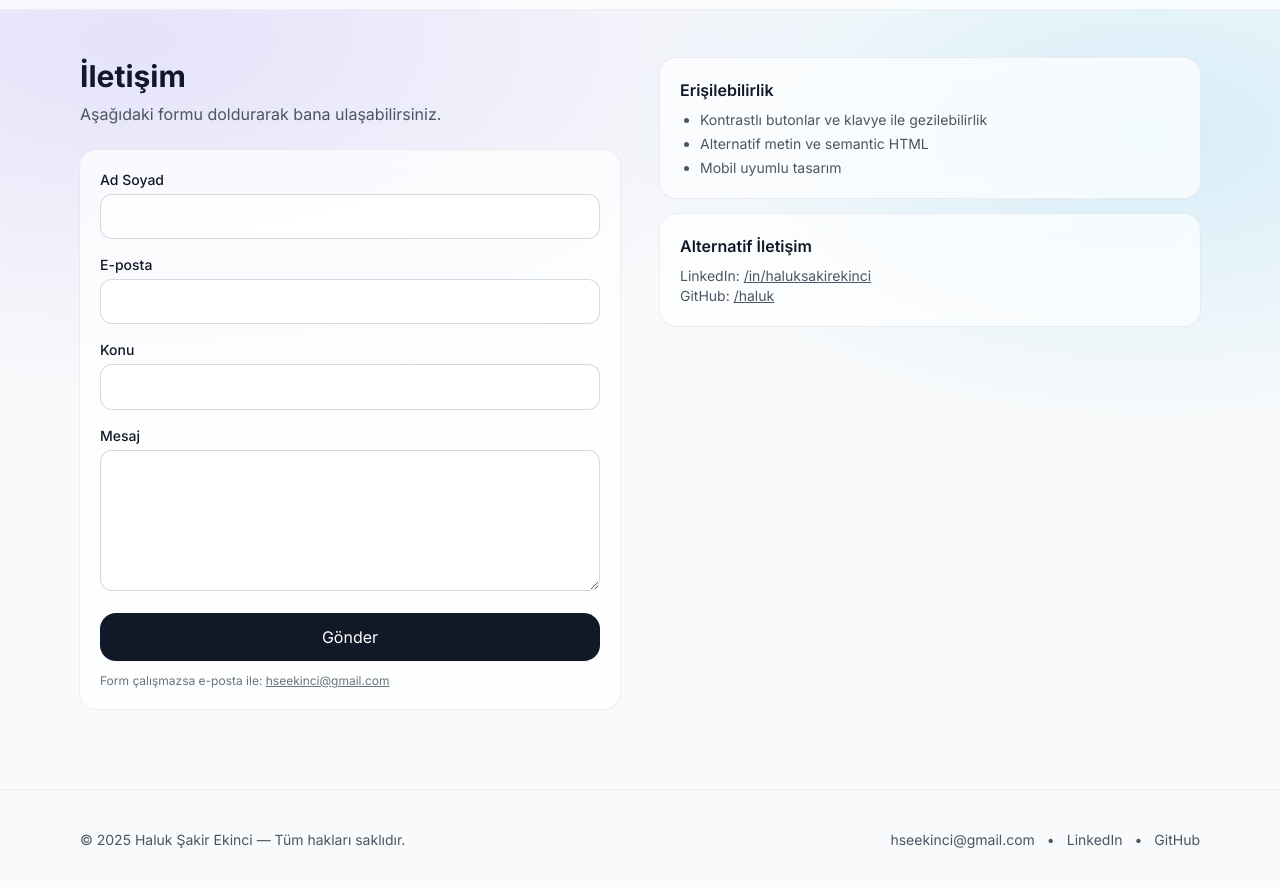
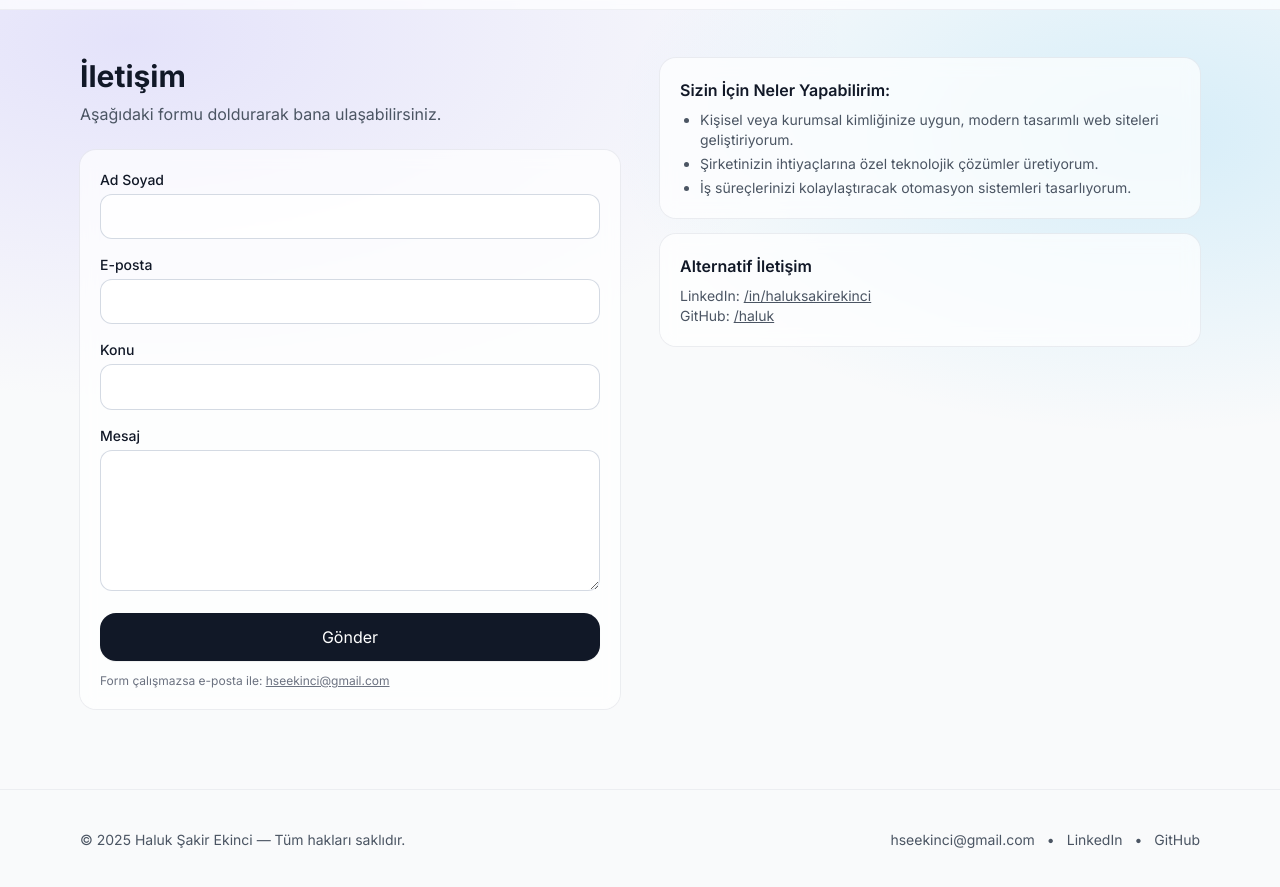
Before and after one commit to Hse38/haluk-portfolio, a plain HTML site: page contact.html in a window 1280 px wide. Shown: the part 55-942 px from the top of the page. Drawn offline with nearby package versions, Linux system fonts and the light colour scheme.

Commit message:
contact sayfasında içerik ve hizalama düzeni

```diff
--- a/contact.html
+++ b/contact.html
@@ -92,11 +92,11 @@
       <!-- SAĞ TARAF -->
       <div class="space-y-4">
         <div class="p-5 bg-white/70 dark:bg-white/5 rounded-2xl ring-1 ring-gray-200/70 dark:ring-white/10 backdrop-blur">
-          <h2 class="font-semibold mb-2">Erişilebilirlik</h2>
+          <h2 class="font-semibold mb-2">Sizin İçin Neler Yapabilirim:</h2>
           <ul class="text-sm text-gray-600 dark:text-gray-300 list-disc ml-5 space-y-1">
-            <li>Kontrastlı butonlar ve klavye ile gezilebilirlik</li>
-            <li>Alternatif metin ve semantic HTML</li>
-            <li>Mobil uyumlu tasarım</li>
+            <li>Kişisel veya kurumsal kimliğinize uygun, modern tasarımlı web siteleri geliştiriyorum.</li>
+            <li>Şirketinizin ihtiyaçlarına özel teknolojik çözümler üretiyorum.</li>
+            <li>İş süreçlerinizi kolaylaştıracak otomasyon sistemleri tasarlıyorum.</li>
           </ul>
         </div>
         <div class="p-5 bg-white/70 dark:bg-white/5 rounded-2xl ring-1 ring-gray-200/70 dark:ring-white/10 backdrop-blur">
```
